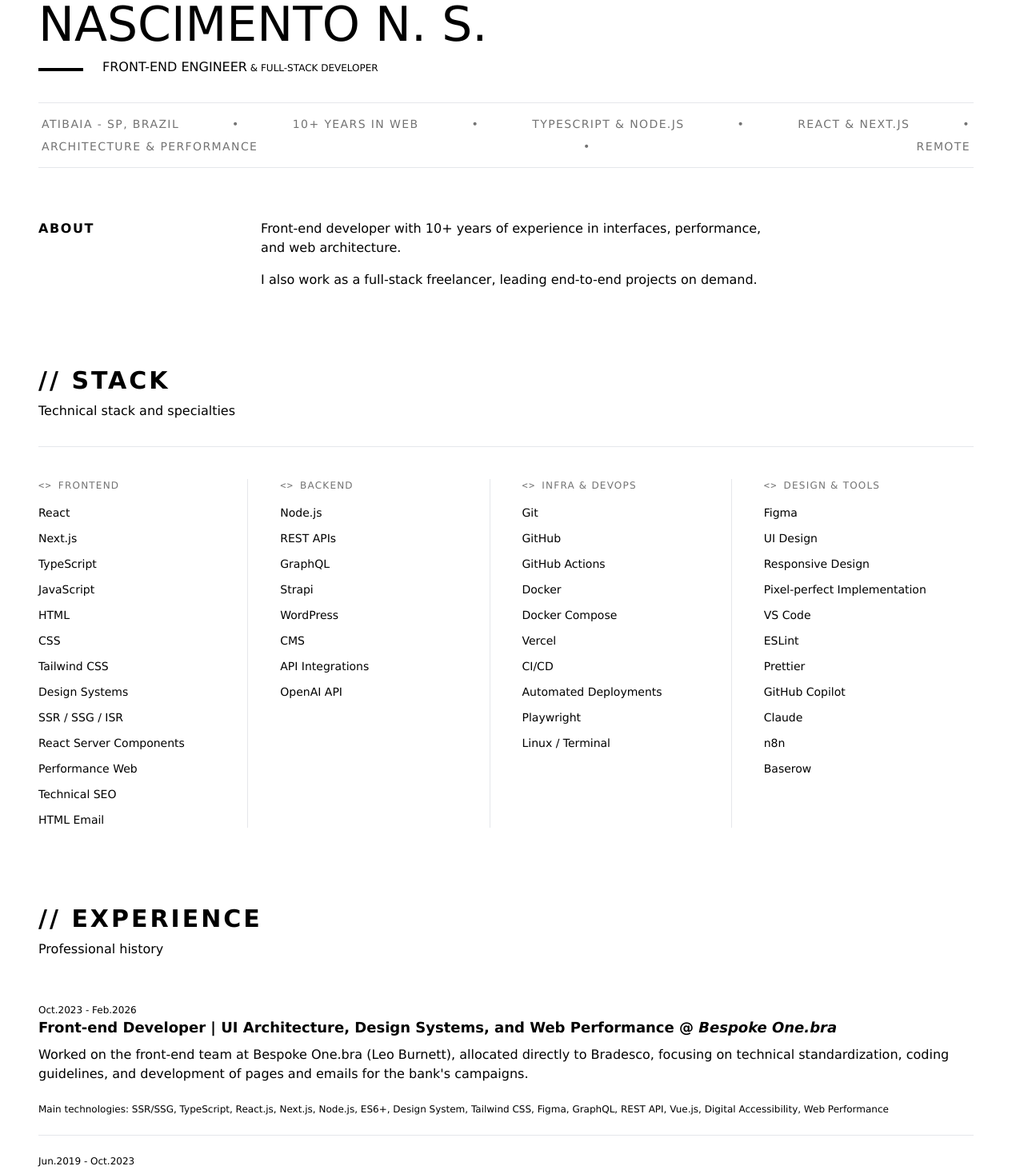
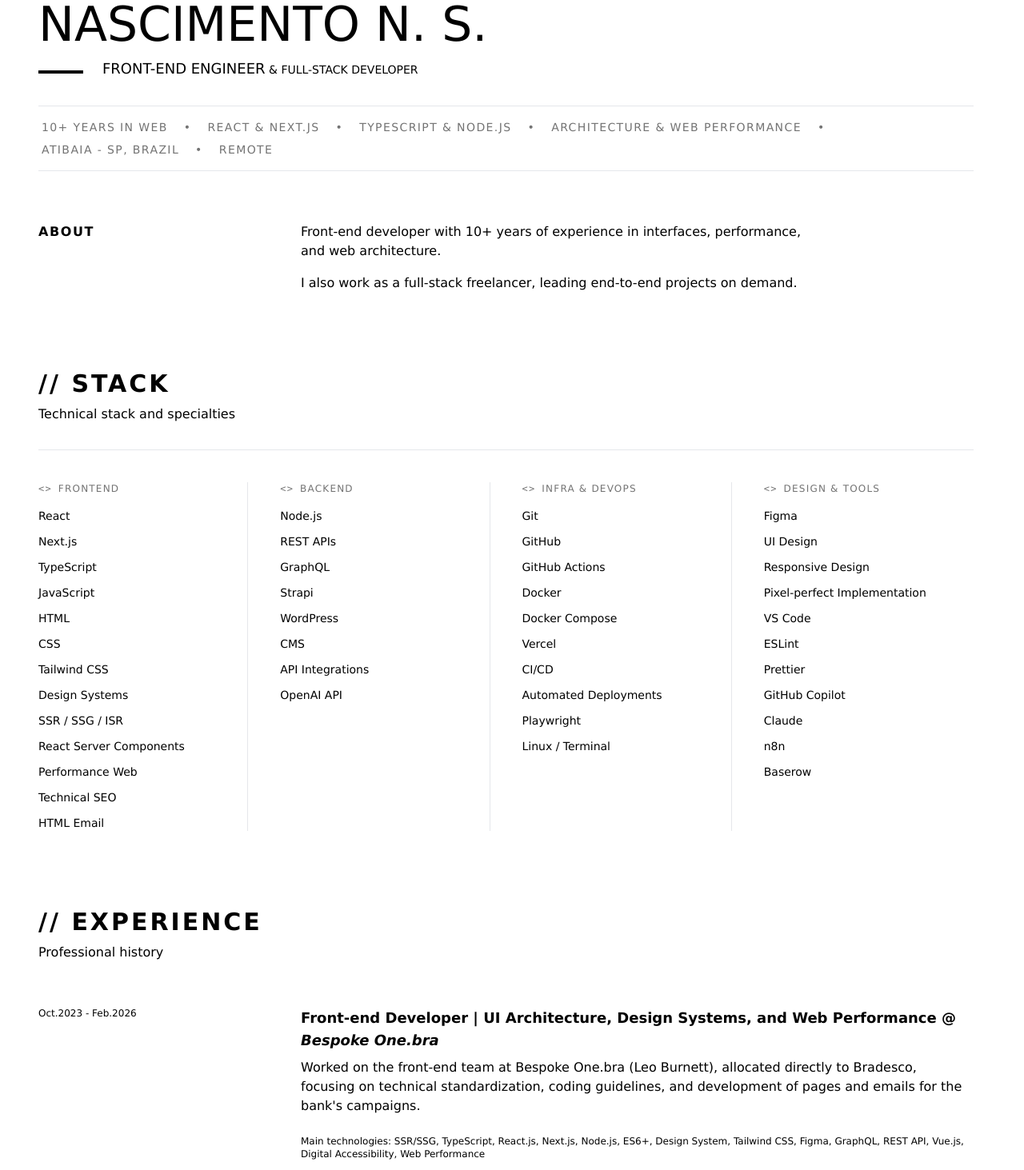
Before and after one commit to victornns/victornns.site, a Next.js app: page /en/portfolio in a window 1280 px wide. Shown: the part 220-1683 px from the top of the page at 80% size. Built offline with nearby package versions, Linux system fonts and the light colour scheme.

Commit message:
feat: add UISplitColumns component

```diff
--- a/src/components/navbar/Navbar.tsx
+++ b/src/components/navbar/Navbar.tsx
@@ -25,7 +25,7 @@ export interface NavbarProps {
 // this same height) can center itself with flexbox no matter the value.
 const NAVBAR_ROW_HEIGHT_CLASSNAME = "h-12 lg:h-16";
 
-const MOBILE_MENU_BUTTON_CLASSNAME = `fixed right-6 top-0 z-[80] w-8 ${NAVBAR_ROW_HEIGHT_CLASSNAME} inline-flex items-center justify-center pointer-events-auto text-black transition-opacity duration-200 hover:opacity-60 focus-visible:outline focus-visible:outline-2 focus-visible:outline-offset-2 focus-visible:outline-black lg:hidden lg:right-12`;
+const MOBILE_MENU_BUTTON_CLASSNAME = `fixed lg:hidden right-6 top-0 z-[80] w-8 ${NAVBAR_ROW_HEIGHT_CLASSNAME} inline-flex items-center justify-center pointer-events-auto text-black transition-opacity duration-200 hover:opacity-60 focus-visible:outline focus-visible:outline-2 focus-visible:outline-offset-2 focus-visible:outline-black lg:hidden lg:right-12`;
 
 const DESKTOP_LINK_CLASSNAME = `
   relative inline-block py-3 leading-none
--- /dev/null
+++ b/src/components/ui/UISplitColumns.tsx
@@ -0,0 +1,26 @@
+import type { PropsWithChildren, ReactNode } from "react";
+
+interface UISplitColumnsProps extends PropsWithChildren {
+  aside: ReactNode;
+  className?: string;
+}
+
+export function UISplitColumns({
+  aside,
+  children,
+  className,
+}: UISplitColumnsProps) {
+  return (
+    <div
+      className={[
+        "grid gap-2 sm:grid-cols-[auto_minmax(0,1fr)] sm:gap-10",
+        className,
+      ]
+        .filter(Boolean)
+        .join(" ")}
+    >
+      <div className="sm:w-40 lg:w-72">{aside}</div>
+      <div>{children}</div>
+    </div>
+  );
+}
--- a/src/content/about.ts
+++ b/src/content/about.ts
@@ -19,11 +19,11 @@ export const aboutContent: Record<Locale, About> = {
   pt: {
     title: "Sobre",
     description: [
+      "10+ anos em Web",
+      "React & Next.js",
+      "TypeScript & Node.js",
+      "Arquitetura & Web Performance",
       "Atibaia - SP, Brasil",
-      "10+ anos em Web",
-      "TypeScript & Node.js",
-      "React & Next.js",
-      "Arquitetura & Performance",
       "Remoto",
     ],
     summary: [
@@ -39,11 +39,11 @@ export const aboutContent: Record<Locale, About> = {
   en: {
     title: "About",
     description: [
+      "10+ years in Web",
+      "React & Next.js",
+      "TypeScript & Node.js",
+      "Architecture & Web Performance",
       "Atibaia - SP, Brazil",
-      "10+ years in Web",
-      "TypeScript & Node.js",
-      "React & Next.js",
-      "Architecture & Performance",
       "Remote",
     ],
     summary: [
--- a/src/views/AboutSection.tsx
+++ b/src/views/AboutSection.tsx
@@ -6,6 +6,7 @@ import { TOKENS } from "@/lib/constants";
 
 import type { Locale } from "@/i18n/config";
 import { UISection } from "@/components/ui/UISection";
+import { UISplitColumns } from "@/components/ui/UISplitColumns";
 
 type AboutSectionProps = {
   locale: Locale;
@@ -28,10 +29,10 @@ export function AboutSection({
         {PROFILE_NAME.last}
       </h1>
       <p className="uppercase mt-3 before:inline-block before:h-1 before:w-14 before:bg-black before:content-[''] before:mr-6">
-        Front-End Engineer
-        <span className="text-xs"> & Full-Stack Developer</span>
+        <span className="sm:text-lg">Front-End Engineer</span>
+        <span className="text-xs sm:text-sm"> & Full-Stack Developer</span>
       </p>
-      <p className="mt-8 mb-16 border-y py-4 px-1 text-xs md:text-sm text-muted text-wide-tracking text-bold flex gap-x-4 gap-y-2 sm:gap-x-6 xl:justify-between flex-wrap">
+      <p className="mt-8 mb-16 border-y py-4 px-1 text-xs md:text-sm text-muted text-wide-tracking text-bold flex gap-x-4 gap-y-2 sm:gap-x-5 2xl:justify-between flex-wrap">
         {about.description.map((item, index) => (
           <Fragment key={item}>
             {index > 0 && <span>{TOKENS.separator.bullet}</span>}
@@ -39,16 +40,15 @@ export function AboutSection({
           </Fragment>
         ))}
       </p>
-      <div className="flex flex-col gap-4 sm:flex-row sm:gap-52">
-        <h2 className="text-wide-tracking font-bold">{about.title}</h2>
-        <div className="max-w-screen-sm">
-          {paragraphs.map((paragraph) => (
-            <p key={paragraph} className="mb-4 last:mb-0">
-              {paragraph}
-            </p>
-          ))}
-        </div>
-      </div>
+      <UISplitColumns
+        aside={<h2 className="text-wide-tracking font-bold">{about.title}</h2>}
+      >
+        {paragraphs.map((paragraph) => (
+          <p key={paragraph} className="mb-4 last:mb-0 max-w-screen-sm">
+            {paragraph}
+          </p>
+        ))}
+      </UISplitColumns>
     </UISection>
   );
 }
--- a/src/views/ExperienceSection.tsx
+++ b/src/views/ExperienceSection.tsx
@@ -6,6 +6,7 @@ import type { Experience } from "@/content/experiences";
 
 import { UISection } from "@/components/ui/UISection";
 import { UICard } from "@/components/ui/UICard";
+import { UISplitColumns } from "@/components/ui/UISplitColumns";
 import { OrganizationDisplayName } from "@/components/OrganizationDisplayName";
 
 type ExperienceSectionProps = {
@@ -20,7 +21,10 @@ const formatPeriod = (period: Experience["period"], present: string) => {
   return `${startDate}${separator}${endDate}`;
 };
 
-const renderTechnologies = (technologies: Experience["technologies"], label: string) => {
+const renderTechnologies = (
+  technologies: Experience["technologies"],
+  label: string,
+) => {
   const technologiesList = technologies.join(TOKENS.separator.list);
   return (
     <p className="text-xs mt-6">
@@ -42,7 +46,13 @@ export function ExperienceSection({ locale }: ExperienceSectionProps) {
         {experiences.items.map((experience) => (
           <li key={experience.id}>
             <UICard.Root>
-              <UICard.Label>{formatPeriod(experience.period, common.present)}</UICard.Label>
+              <UISplitColumns
+                aside={
+                  <UICard.Label>
+                    {formatPeriod(experience.period, common.present)}
+                  </UICard.Label>
+                }
+              >
                 <UICard.Title>
                   {experience.role} @{" "}
                   <OrganizationDisplayName
@@ -51,7 +61,11 @@ export function ExperienceSection({ locale }: ExperienceSectionProps) {
                   />
                 </UICard.Title>
                 <UICard.Paragraphs data={experience.summary} />
-              {renderTechnologies(experience.technologies, common.mainTechnologies)}
+                {renderTechnologies(
+                  experience.technologies,
+                  common.mainTechnologies,
+                )}
+              </UISplitColumns>
             </UICard.Root>
           </li>
         ))}
```
Lines whose indentation alone changed are shown as unchanged.
